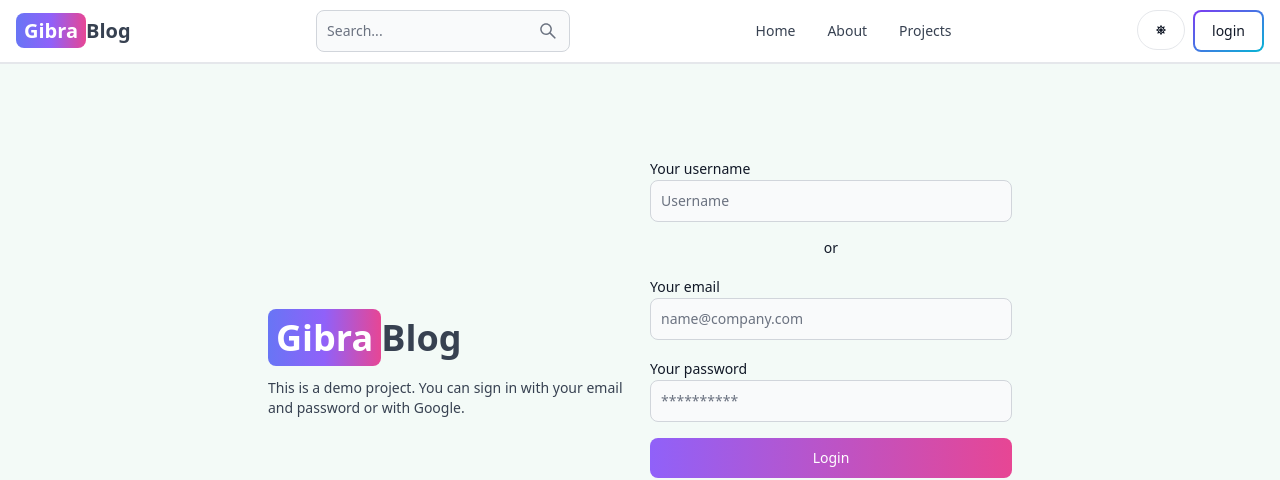
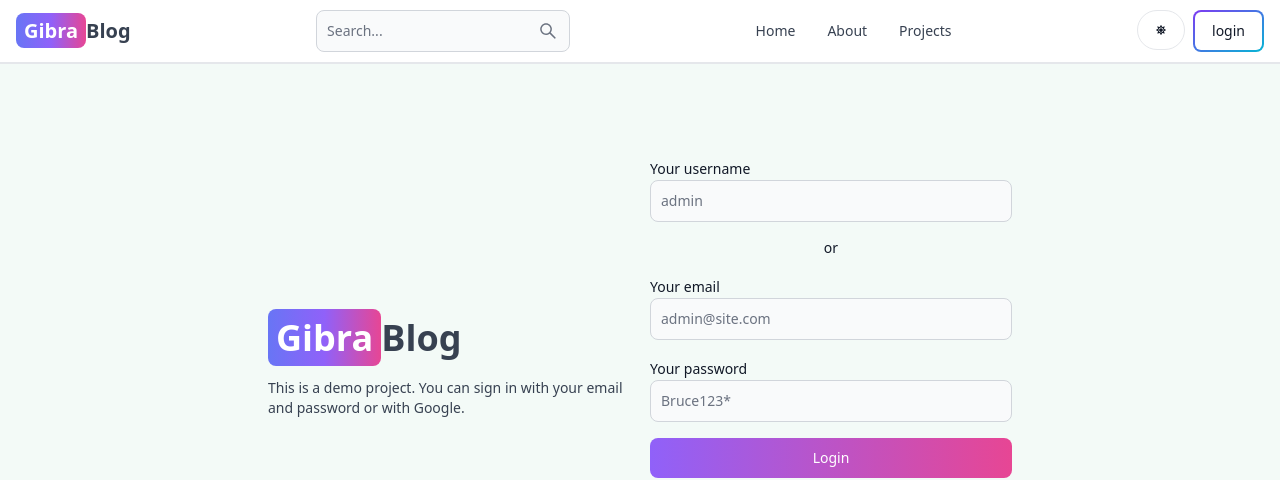
Before and after one commit to brucehillwalley/Capstone-BlogApp, a React (Vite) app in the folder FE/blogapp/: page /login in a window 1280 px wide. Shown: the top 480 px of the page. Built offline with nearby package versions, Linux system fonts and the light colour scheme; no server answers.

Commit message:
admin place holder

```diff
--- a/FE/blogapp/src/pages/Login.jsx
+++ b/FE/blogapp/src/pages/Login.jsx
@@ -75,7 +75,7 @@ export default function Login() {
               <Label value="Your username" />
               <TextInput
                 type="text"
-                placeholder="Username"
+                placeholder="admin"
                 id="username"
                 onChange={handleChange}
               />
@@ -87,7 +87,7 @@ export default function Login() {
               <Label value="Your email" />
               <TextInput
                 type="email"
-                placeholder="name@company.com"
+                placeholder="admin@site.com"
                 id="email"
                 onChange={handleChange}
               />
@@ -96,7 +96,7 @@ export default function Login() {
               <Label value="Your password" />
               <TextInput
                 type="password"
-                placeholder="**********"
+                placeholder="Bruce123*"
                 id="password"
                 onChange={handleChange}
               />
```
